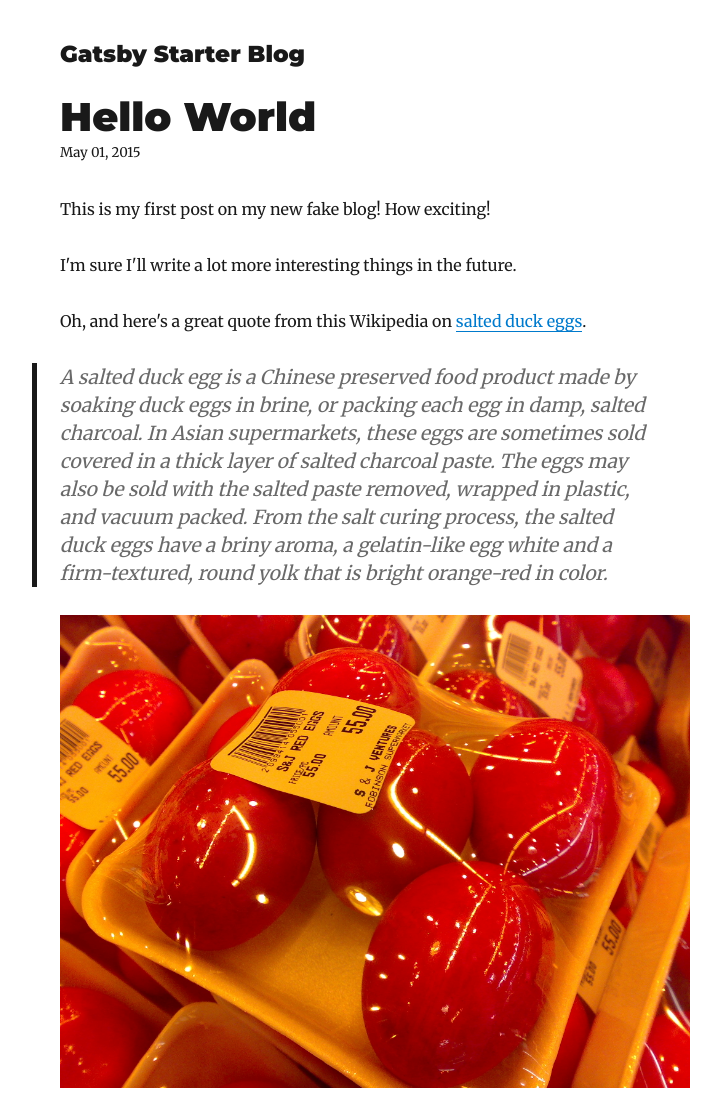
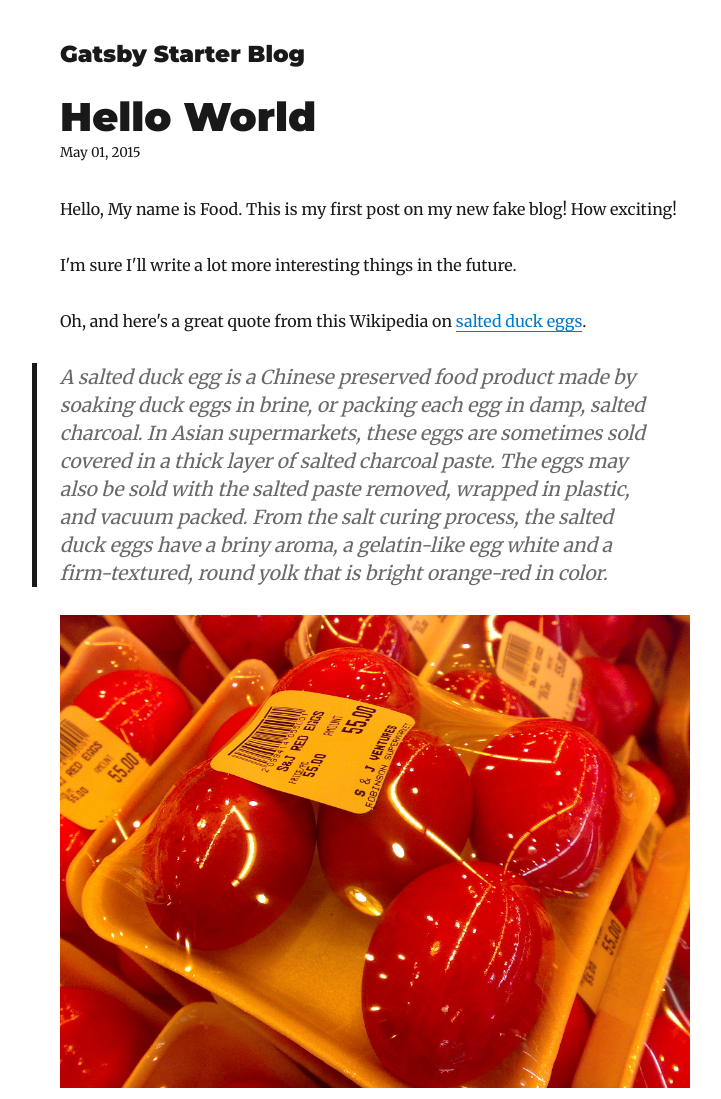
Before and after one commit to code-for-food/congdang, a Gatsby site: page /hello-world/ in a window 1280 px wide. Shown: the top 1099 px of the page, without its empty margins (265-986 px from the left). Built offline with nearby package versions, Linux system fonts and the light colour scheme; Gatsby itself is replaced by a stand-in of ours; some packages are replaced by stand-ins of ours.

Commit message:
Update index.md

```diff
--- a/content/blog/hello-world/index.md
+++ b/content/blog/hello-world/index.md
@@ -3,7 +3,7 @@ title: Hello World
 date: "2015-05-01T22:12:03.284Z"
 description: "Hello World"
 ---
-
+Hello, My name is Food.
 This is my first post on my new fake blog! How exciting!
 
 I'm sure I'll write a lot more interesting things in the future.
```
